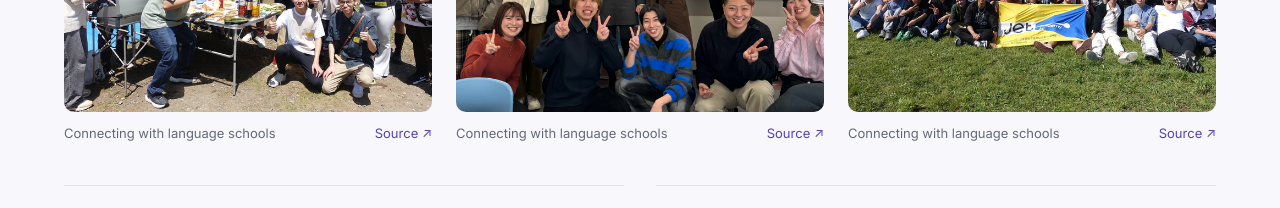
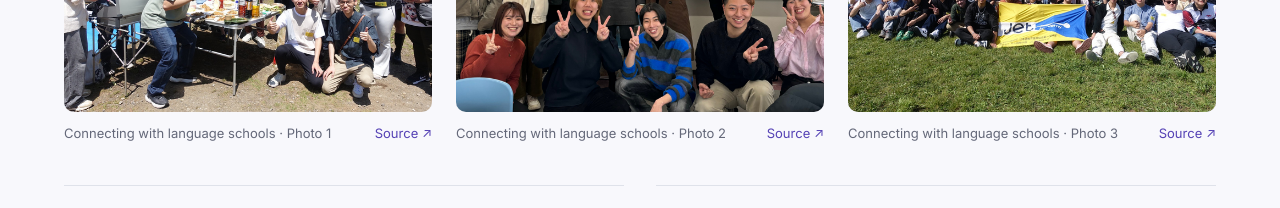
Before and after one commit to nurockplayer/snie-portal, a Next.js app: page /en in a window 1280 px wide. Shown: the part 4660-4868 px from the top of the page. Built offline with nearby package versions, Linux system fonts and the light colour scheme.

Commit message:
Distinguish source section photo links accessibly

```diff
--- a/scripts/validate-mvp.mjs
+++ b/scripts/validate-mvp.mjs
@@ -430,6 +430,11 @@ for (const locale of locales) {
   const html = readOutput(`${locale}/index.html`)
   const imageCount = [...html.matchAll(/<img /g)].length
   if (imageCount < 31 || !html.includes('class="community-hero__image"') || !html.includes('home-photo-collection')) errors.push(`homepage must retain the photo-led hero, all source sections and 31 images: ${locale}`)
+  for (let number = 1; number <= 3; number++) {
+    const label = dictionaries[locale].presentation.numberedPhoto.replace("{label}", dictionaries[locale].languageSchools.title).replace("{number}", String(number))
+    const accessibleName = dictionaries[locale].presentation.photoAlt.replace("{label}", label)
+    for (const route of ["", "about/"]) if (!readOutput(`${locale}/${route}index.html`).includes(`aria-label="${escapeHtml(accessibleName)}"`)) errors.push(`distinct school-exchange image link required: ${locale}/${route}/${number}`)
+  }
   if (dictionaries[locale].leadership.items.length !== 4) errors.push(`all four source interview questions required: ${locale}`)
 }
 if (gallery.displayedPhotoCount !== gallery.photos.length || gallery.photos.length < 80) {
--- a/src/app/globals.css
+++ b/src/app/globals.css
@@ -1599,3 +1599,4 @@ img {
  .home-photo-collection .archive-photo-grid { grid-template-columns:repeat(2,minmax(0,1fr)); }
 }
 @media (max-width:34rem) { .other-events-list { grid-template-columns:minmax(0,1fr); } .language-school-photos { grid-template-columns:minmax(0,1fr); } }
+.community-hero__lead { text-wrap:balance; }
--- a/src/components/LanguageSchools.tsx
+++ b/src/components/LanguageSchools.tsx
@@ -10,7 +10,7 @@ export default function LanguageSchools({ dict }: { dict: Dictionary }) {
           <h2 id="language-schools-heading">{dict.languageSchools.title}</h2>
           <p>{dict.languageSchools.intro}</p>
         </div>
-        <div className="language-school-photos">{(["language-school-1", "language-school-2", "language-school-3"] as const).map((name) => <PresentationPhoto key={name} name={name} label={dict.languageSchools.title} dict={dict} />)}</div>
+        <div className="language-school-photos">{(["language-school-1", "language-school-2", "language-school-3"] as const).map((name, index) => <PresentationPhoto key={name} name={name} label={dict.presentation.numberedPhoto.replace("{label}", dict.languageSchools.title).replace("{number}", String(index + 1))} dict={dict} />)}</div>
         <div className="grid gap-8 md:grid-cols-2">
           {dict.languageSchools.items.map((item) => (
             <article key={item.title} className="border-t border-border pt-5">
--- a/src/i18n/dictionaries/en.json
+++ b/src/i18n/dictionaries/en.json
@@ -377,6 +377,7 @@
     "photoAlt": "{label}: photograph published on the former SNIE website",
     "portraitAlt": "Photograph published with the former SNIE chair interview",
     "portfolioTitle": "A shared photo album",
-    "portfolioIntro": "Days exploring the city, weekends in the snow and evenings together. Photographs from the former website offer a glimpse of SNIE’s community."
+    "portfolioIntro": "Days exploring the city, weekends in the snow and evenings together. Photographs from the former website offer a glimpse of SNIE’s community.",
+    "numberedPhoto": "{label} · Photo {number}"
   }
 }
--- a/src/i18n/dictionaries/ja.json
+++ b/src/i18n/dictionaries/ja.json
@@ -377,6 +377,7 @@
     "photoAlt": "{label}：旧 SNIE サイトの掲載写真",
     "portraitAlt": "旧 SNIE サイトの会長インタビューに掲載された写真",
     "portfolioTitle": "思い出のアルバム",
-    "portfolioIntro": "街を歩いた日、雪山で過ごした週末、みんなで集まった夜。旧サイトの写真から、SNIE の交流の風景を紹介します。"
+    "portfolioIntro": "街を歩いた日、雪山で過ごした週末、みんなで集まった夜。旧サイトの写真から、SNIE の交流の風景を紹介します。",
+    "numberedPhoto": "{label} · 写真 {number}"
   }
 }
--- a/src/i18n/dictionaries/zh-TW.json
+++ b/src/i18n/dictionaries/zh-TW.json
@@ -377,6 +377,7 @@
     "photoAlt": "{label}：SNIE 舊網站刊登的照片",
     "portraitAlt": "SNIE 舊網站會長訪談所刊登的照片",
     "portfolioTitle": "共同的回憶相簿",
-    "portfolioIntro": "一起走過城市、在雪山度過週末、相聚的夜晚。從舊網站的照片，看看 SNIE 的交流日常。"
+    "portfolioIntro": "一起走過城市、在雪山度過週末、相聚的夜晚。從舊網站的照片，看看 SNIE 的交流日常。",
+    "numberedPhoto": "{label} · 照片 {number}"
   }
 }
```
